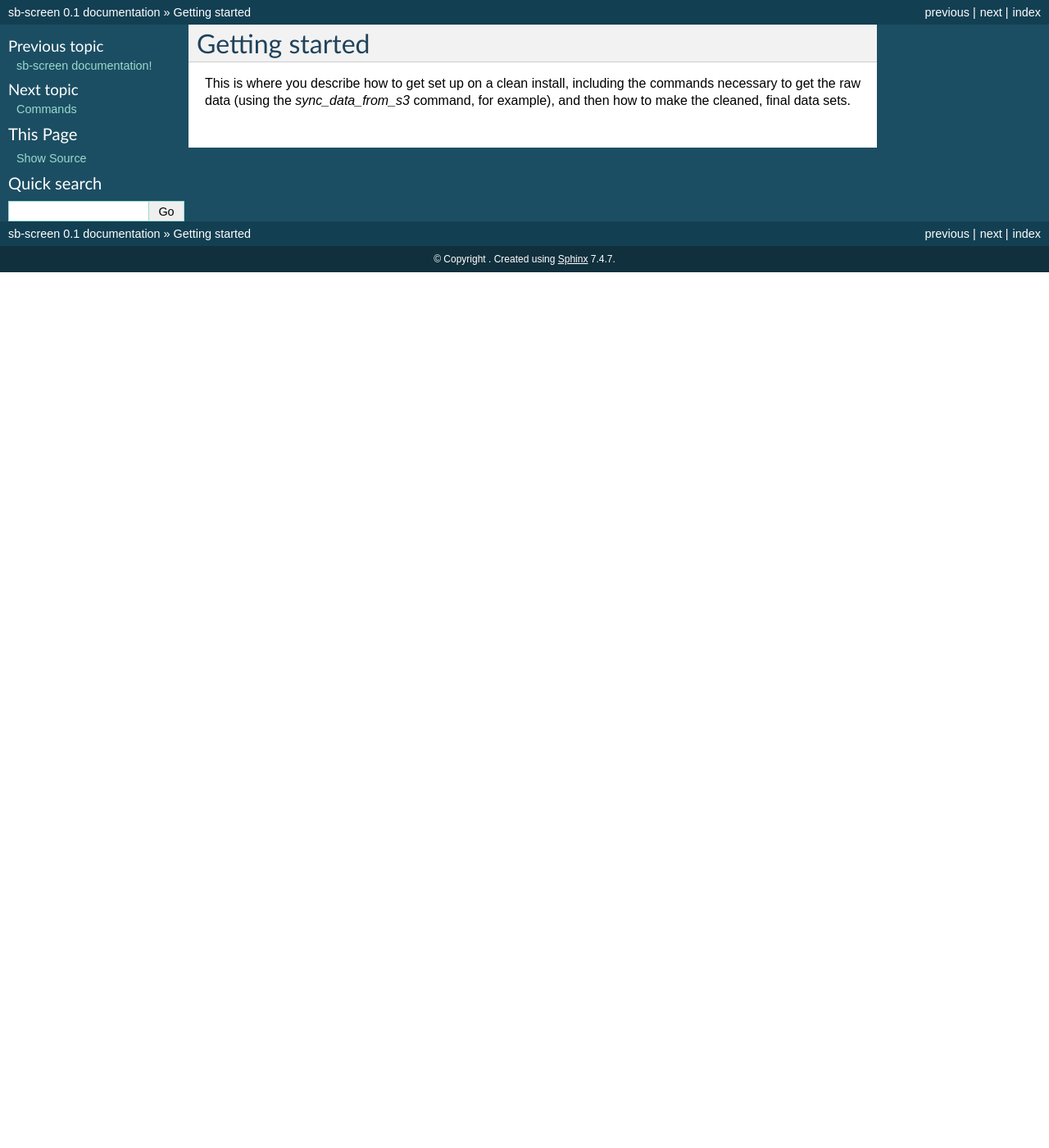
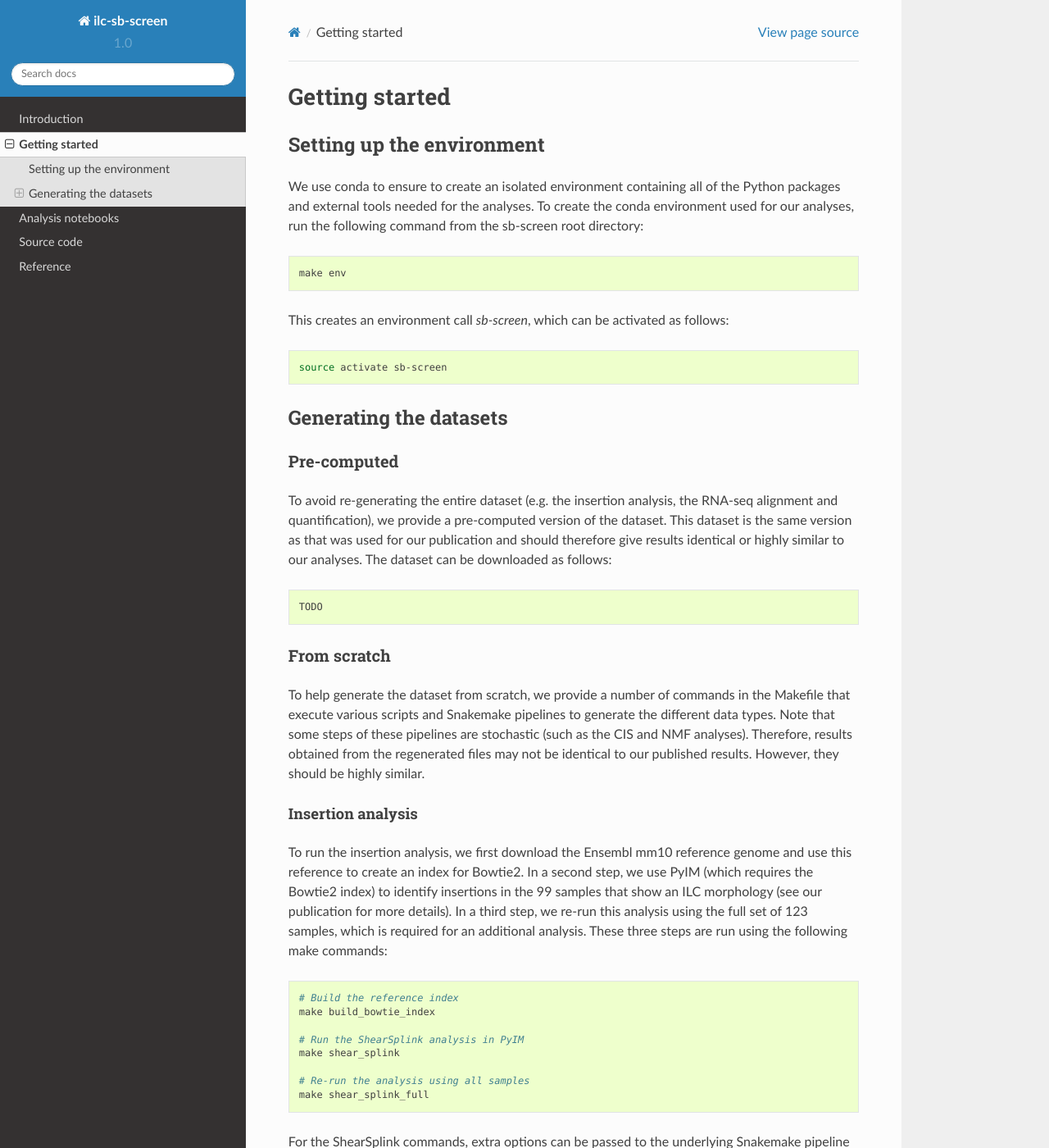
Before and after one commit to jrderuiter/ilc-sb-screen, a Sphinx documentation site: the page built from docs/getting-started.rst, in a window 1280 px wide and 1400 px high. Shown: the whole window at 82% size. Built offline with Sphinx 7.4.7 and the Read the Docs theme 2.0.0, drawn with Linux system fonts in a browser that asks for light colours; some of the changed text lies outside the part shown.

Commit message:
Updated documentation.

```diff
--- a/docs/conf.py
+++ b/docs/conf.py
@@ -14,6 +14,10 @@
 import os
 import sys
 
+sys.path.append(os.path.abspath('contrib'))
+
+import sphinx_rtd_theme
+
 # If extensions (or modules to document with autodoc) are in another directory,
 # add these directories to sys.path here. If the directory is relative to the
 # documentation root, use os.path.abspath to make it absolute, like shown here.
@@ -26,7 +30,8 @@ import sys
 
 # Add any Sphinx extension module names here, as strings. They can be extensions
 # coming with Sphinx (named 'sphinx.ext.*') or your custom ones.
-extensions = []
+# extensions = []
+extensions = ['sphinxcontrib.email']
 
 # Add any paths that contain templates here, relative to this directory.
 templates_path = ['_templates']
@@ -41,16 +46,16 @@ source_suffix = '.rst'
 master_doc = 'index'
 
 # General information about the project.
-project = u'sb-screen'
+project = u'ilc-sb-screen'
 
 # The version info for the project you're documenting, acts as replacement for
 # |version| and |release|, also used in various other places throughout the
 # built documents.
 #
 # The short X.Y version.
-version = '0.1'
+version = '1.0'
 # The full version, including alpha/beta/rc tags.
-release = '0.1'
+release = '1.0'
 
 # The language for content autogenerated by Sphinx. Refer to documentation
 # for a list of supported languages.
@@ -86,12 +91,13 @@ pygments_style = 'sphinx'
 # A list of ignored prefixes for module index sorting.
 # modindex_common_prefix = []
 
-
 # -- Options for HTML output ---------------------------------------------------
 
 # The theme to use for HTML and HTML Help pages.  See the documentation for
 # a list of builtin themes.
-html_theme = 'default'
+# html_theme = 'default'
+html_theme = "sphinx_rtd_theme"
+html_theme_path = [sphinx_rtd_theme.get_html_theme_path()]
 
 # Theme options are theme-specific and customize the look and feel of a theme
 # further.  For a list of options available for each theme, see the
@@ -166,7 +172,6 @@ html_static_path = ['_static']
 # Output file base name for HTML help builder.
 htmlhelp_basename = 'sb-screendoc'
 
-
 # -- Options for LaTeX output --------------------------------------------------
 
 latex_elements = {
@@ -182,12 +187,8 @@ latex_elements = {
 
 # Grouping the document tree into LaTeX files. List of tuples
 # (source start file, target name, title, author, documentclass [howto/manual]).
-latex_documents = [
-    ('index',
-     'sb-screen.tex',
-     u'sb-screen Documentation',
-     u"Julian de Ruiter", 'manual'),
-]
+latex_documents = [('index', 'sb-screen.tex', u'sb-screen Documentation',
+                    u"Julian de Ruiter", 'manual'), ]
 
 # The name of an image file (relative to this directory) to place at the top of
 # the title page.
@@ -209,30 +210,26 @@ latex_documents = [
 # If false, no module index is generated.
 # latex_domain_indices = True
 
-
 # -- Options for manual page output --------------------------------------------
 
 # One entry per manual page. List of tuples
 # (source start file, name, description, authors, manual section).
-man_pages = [
-    ('index', 'sb-screen', u'sb-screen Documentation',
-     [u"Julian de Ruiter"], 1)
-]
+man_pages = [('index', 'sb-screen', u'sb-screen Documentation',
+              [u"Julian de Ruiter"], 1)]
 
 # If true, show URL addresses after external links.
 # man_show_urls = False
-
 
 # -- Options for Texinfo output ------------------------------------------------
 
 # Grouping the document tree into Texinfo files. List of tuples
 # (source start file, target name, title, author,
 #  dir menu entry, description, category)
-texinfo_documents = [
-    ('index', 'sb-screen', u'sb-screen Documentation',
-     u"Julian de Ruiter", 'sb-screen',
-     'Sleeping Beauty insertional mutagenesis screen to identify drivers of Invasive Lobular Carcinoma.', 'Miscellaneous'),
-]
+texinfo_documents = [(
+    'index', 'sb-screen', u'sb-screen Documentation', u"Julian de Ruiter",
+    'sb-screen',
+    'Sleeping Beauty insertional mutagenesis screen to identify drivers of Invasive Lobular Carcinoma.',
+    'Miscellaneous'), ]
 
 # Documents to append as an appendix to all manuals.
 # texinfo_appendices = []
--- /dev/null
+++ b/docs/contrib/sphinxcontrib/email.py
@@ -0,0 +1,80 @@
+# E-mail obfuscation role for Sphinx.
+
+from docutils import nodes
+
+# This code was modified from sphinxcontrib-email for Python 3 compatability.
+#
+# The original obfuscation code was taken from
+#
+#   http://pypi.python.org/pypi/bud.nospam
+#
+# and was was released by Kevin Teague <kevin at bud ca> under
+# a BSD license.
+
+import re
+
+rot_13_trans = bytes.maketrans(
+    b'ABCDEFGHIJKLMNOPQRSTUVWXYZabcdefghijklmnopqrstuvwxyz',
+    b'NOPQRSTUVWXYZABCDEFGHIJKLMnopqrstuvwxyzabcdefghijklm')
+
+
+def rot_13_encrypt(line):
+    """Rotate 13 encryption.
+    """
+    line = line.translate(rot_13_trans)
+    line = re.sub('(?=[\\"])', r'\\', line)
+    line = re.sub('\n', r'\n', line)
+    line = re.sub('@', r'\\100', line)
+    line = re.sub('\.', r'\\056', line)
+    line = re.sub('/', r'\\057', line)
+    return line
+
+
+def js_obfuscated_text(text):
+    """ROT 13 encryption with embedded in Javascript code to decrypt
+    in the browser.
+    """
+    return """<script type="text/javascript">document.write(
+              "%s".replace(/[a-zA-Z]/g,
+              function(c){
+                return String.fromCharCode(
+                (c<="Z"?90:122)>=(c=c.charCodeAt(0)+13)?c:c-26);}));
+                </script>""" % rot_13_encrypt(text)
+
+
+def js_obfuscated_mailto(email, displayname=None):
+    """ROT 13 encryption within an Anchor tag w/ a mailto: attribute
+    """
+    if not displayname:
+        displayname = email
+    return js_obfuscated_text("""<a href="mailto:%s">%s</a>""" % (email,
+                                                                  displayname))
+
+
+# -- end bud.nospam
+
+
+def email_role(typ, rawtext, text, lineno, inliner, options={}, content=[]):
+    """
+    Role to obfuscate e-mail addresses.
+    """
+    print(123456789, text, '\n\n')
+
+    # Handle addresses of the form "Name <name@domain.org>"
+    if '<' in text and '>' in text:
+        name, email = text.split('<')
+        email = email.split('>')[0]
+    elif '(' in text and ')' in text:
+        name, email = text.split('(')
+        email = email.split(')')[0]
+    else:
+        name = text
+        email = name
+
+    obfuscated = js_obfuscated_mailto(email, displayname=name)
+    node = nodes.raw('', obfuscated, format='html')
+    return [node], []
+
+
+def setup(app):
+    app.add_role('email', email_role)
--- a/docs/getting-started.rst
+++ b/docs/getting-started.rst
@@ -1,6 +1,147 @@
+.. _getting-started:
+
+===============
 Getting started
 ===============
 
-This is where you describe how to get set up on a clean install, including the
-commands necessary to get the raw data (using the `sync_data_from_s3` command,
-for example), and then how to make the cleaned, final data sets.
+Setting up the environment
+==========================
+
+We use conda to ensure to create an isolated environment containing all of the
+Python packages and external tools needed for the analyses. To create the conda
+environment used for our analyses, run the following command from the sb-screen
+root directory:
+
+.. code-block:: bash
+
+    make env
+
+This creates an environment call *sb-screen*, which can be activated as follows:
+
+.. code-block:: bash
+
+    source activate sb-screen
+
+Generating the datasets
+=======================
+
+Pre-computed
+------------
+
+To avoid re-generating the entire dataset (e.g. the insertion analysis, the
+RNA-seq alignment and quantification), we provide a pre-computed version
+of the dataset. This dataset is the same version as that was used for our
+publication and should therefore give results identical or highly similar
+to our analyses. The dataset can be downloaded as follows:
+
+.. code-block:: bash
+
+    TODO
+
+From scratch
+------------
+
+To help generate the dataset from scratch, we provide a number of commands
+in the Makefile that execute various scripts and Snakemake pipelines to
+generate the different data types. Note that some steps of these pipelines
+are stochastic (such as the CIS and NMF analyses). Therefore, results
+obtained from the regenerated files may not be identical to our published
+results. However, they should be highly similar.
+
+Insertion analysis
+~~~~~~~~~~~~~~~~~~
+
+To run the insertion analysis, we first download the Ensembl mm10 reference
+genome and use this reference to create an index for Bowtie2. In a second
+step, we use PyIM (which requires the Bowtie2 index) to identify insertions
+in the 99 samples that show an ILC morphology (see our publication for
+more details). In a third step, we re-run this analysis using the full
+set of 123 samples, which is required for an additional analysis. These three
+steps are run using the following make commands:
+
+.. code-block:: bash
+
+    # Build the reference index
+    make build_bowtie_index
+
+    # Run the ShearSplink analysis in PyIM
+    make shear_splink
+
+    # Re-run the analysis using all samples
+    make shear_splink_full
+
+For the ShearSplink commands, extra options can be passed to the underlying
+Snakemake pipeline using the SNAKEMAKE_ARGS variable. For example, to specify
+the number of cores used by Snakemake when running the pipeline, you can use
+the following command:
+
+.. code-block:: bash
+
+    make shear_splink SNAKEMAKE_ARGS='-j 5'
+
+Similarly, a dry-run of the pipeline can be performed using:
+
+.. code-block:: bash
+
+    make shear_splink SNAKEMAKE_ARGS='-n -p'
+
+RNA-seq analysis
+~~~~~~~~~~~~~~~~
+
+To run the RNA-seq analysis, we first download the reference genome (if this
+was not already done before) and use the reference to generate an index for
+STAR.
+
+.. code-block:: bash
+
+    make build_star_index
+
+Next, to ensure that we can run the STAR efficiently in parallel, we
+load this reference genome into shared memory before running the alignment.
+After this, we can run the RNA-seq pipeline for the SB tumors using the
+corresponding command. Together, this looks as follows:
+
+.. code-block:: bash
+
+    make preload_star_index
+    make rnaseq_sb
+
+Similarly, we can run the RNA-seq analysis for the KB1P and Pten mouse models
+using the following commands:
+
+.. code-block:: bash
+
+    # Run the analysis for the KB1P samples
+    make preload_star_index
+    make rnaseq_kb1p
+
+    # Run the analysis for the Pten samples
+    make preload_star_index
+    make rnaseq_pten
+
+Note that we need to preload the index for each run of the RNA-seq pipeline,
+as this pipeline currently unloads the shared reference during its execution.
+This may be modified in a newer version of the pipeline. However, the extra
+preloads should be instantaneous, as the shared reference is already in memory.
+
+Similar to the insertion pipeline, the RNA-seq pipeline is a Snakemake pipeline
+that can be passed extra arguments to enable parallel execution, etc.:
+
+.. code-block:: bash
+
+    make rnaseq_sb SNAKEMAKE_ARGS='-j 5'
+
+
+NMF analysis
+~~~~~~~~~~~~
+
+Because of its computationally intensive nature, the NMF factorization used
+in the subtype analysis is also pre-computed using an R script. This script
+can be run after generating the SB RNA-seq dataset, using the following command:
+
+.. code-block:: bash
+
+    make nmf
+
+The script performs both the rank estimation and the final factorization for
+four clusters.
--- a/docs/index.rst
+++ b/docs/index.rst
@@ -11,9 +11,11 @@ Contents:
 .. toctree::
    :maxdepth: 2
 
+   introduction
    getting-started
-   commands
-
+   notebooks
+   source
+   reference
 
 
 Indices and tables
```
Also changed, not shown: README.md (+30 -48 lines), docs/commands.rst (deleted, +0 -10 lines), docs/introduction.rst (added, +23 -0 lines), docs/notebooks.rst (added, +27 -0 lines), docs/reference.rst (added, +7 -0 lines), docs/source.rst (added, +48 -0 lines), docs/contrib/__init__.py (added), docs/contrib/sphinxcontrib/__init__.py (added), 1 other file.
